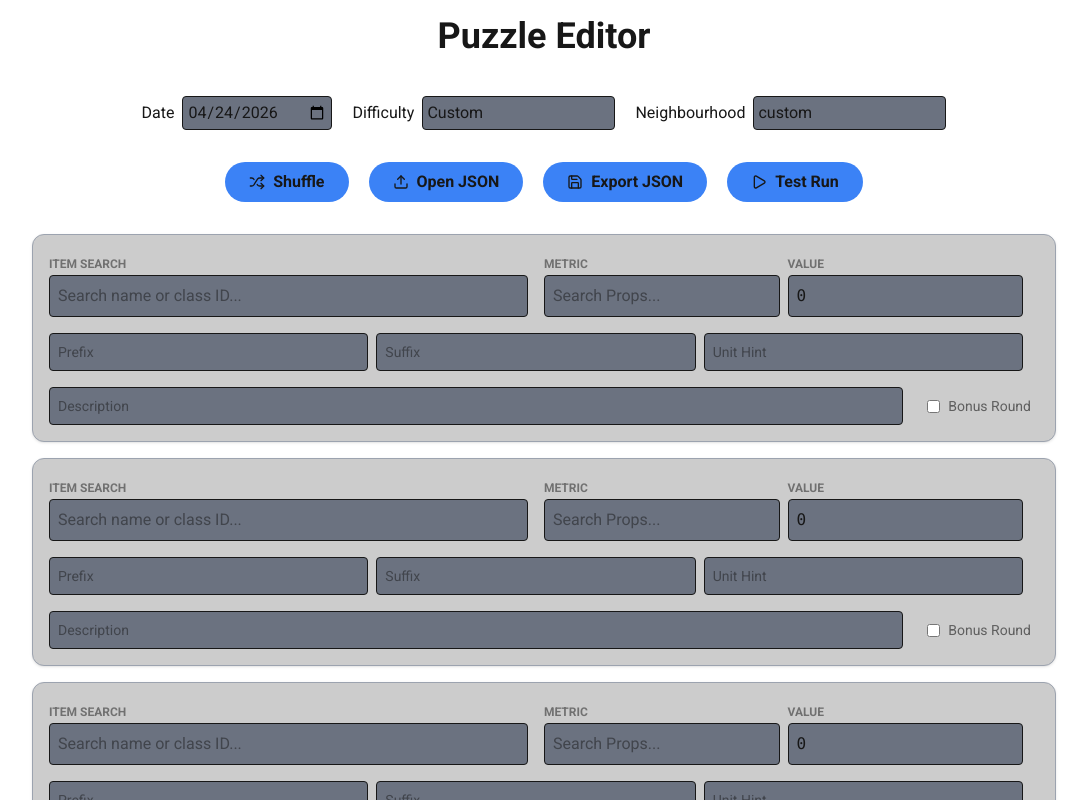
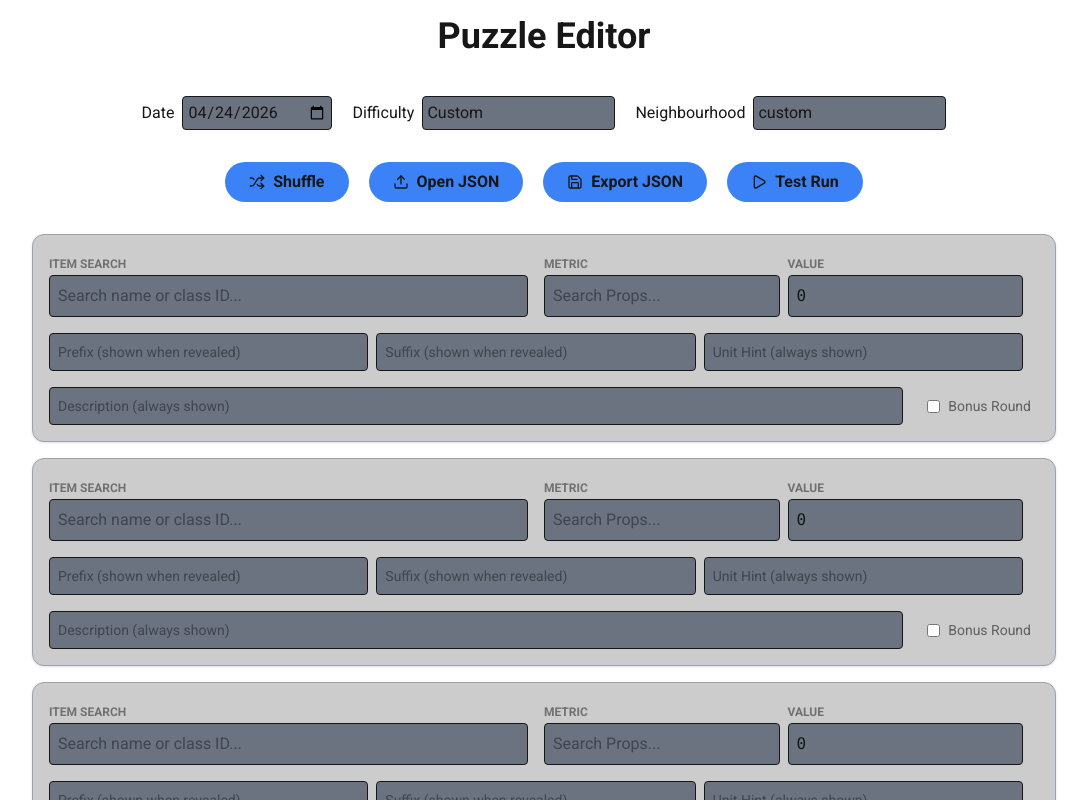
Before and after one commit to obfuscatedgenerated/rangle, a Next.js app: page /editor in a window 1280 px wide. Shown: the top 800 px of the page, without its empty margins (91-1178 px from the left). Built offline with nearby package versions, Linux system fonts and the light colour scheme.

Commit message:
be clearer about when what is shown

```diff
--- a/src/app/(tooling)/editor/EditorInteraction.tsx
+++ b/src/app/(tooling)/editor/EditorInteraction.tsx
@@ -263,16 +263,16 @@ const EditableStat = ({ index, stat, updateStat }: {
 
             {/* METADATA */}
             <div className="md:col-span-2 grid grid-cols-3 gap-2">
-                <input placeholder="Prefix" value={stat.prefix} onChange={(e) => updateStat(index, { prefix: e.target.value })}
+                <input placeholder="Prefix (shown when revealed)" value={stat.prefix} onChange={(e) => updateStat(index, { prefix: e.target.value })}
                        className="p-2 text-sm border rounded bg-tertiary-background" />
-                <input placeholder="Suffix" value={stat.suffix} onChange={(e) => updateStat(index, { suffix: e.target.value })}
+                <input placeholder="Suffix (shown when revealed)" value={stat.suffix} onChange={(e) => updateStat(index, { suffix: e.target.value })}
                        className="p-2 text-sm border rounded bg-tertiary-background" />
-                <input placeholder="Unit Hint" value={stat.unit_hint || ""} onChange={(e) => updateStat(index, { unit_hint: e.target.value })}
+                <input placeholder="Unit Hint (always shown)" value={stat.unit_hint || ""} onChange={(e) => updateStat(index, { unit_hint: e.target.value })}
                        className="p-2 text-sm border rounded bg-tertiary-background" />
             </div>
 
             <div className="sm:col-span-3 flex items-center gap-4 mr-2 flex-col sm:flex-row">
-                <input placeholder="Description" value={stat.description} onChange={(e) => updateStat(index, { description: e.target.value })}
+                <input placeholder="Description (always shown)" value={stat.description} onChange={(e) => updateStat(index, { description: e.target.value })}
                        className="w-full p-2 text-sm border rounded bg-tertiary-background flex-1" />
 
                 <div className="flex items-center gap-2">
```
